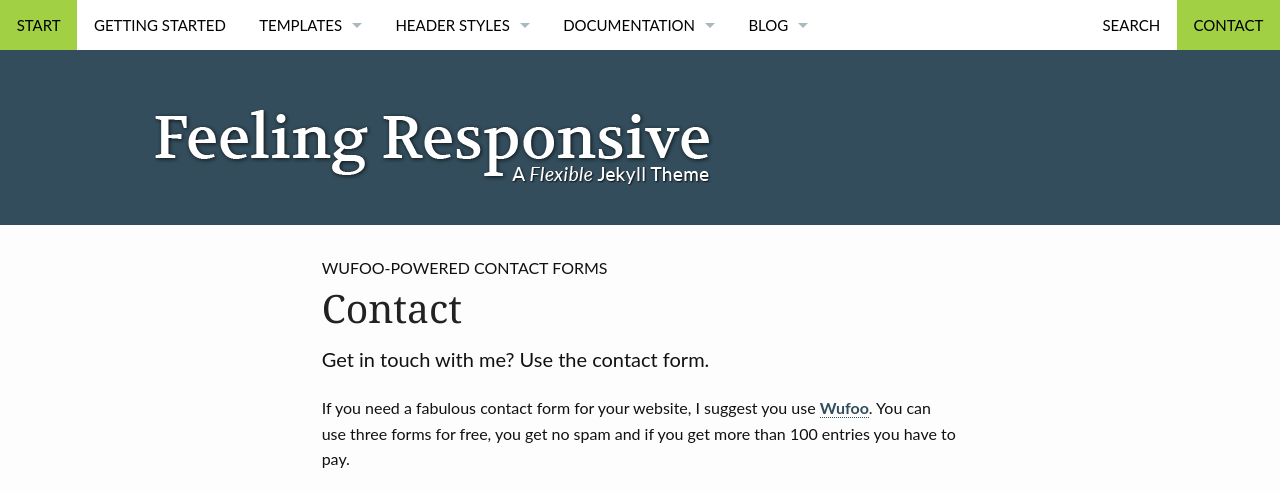
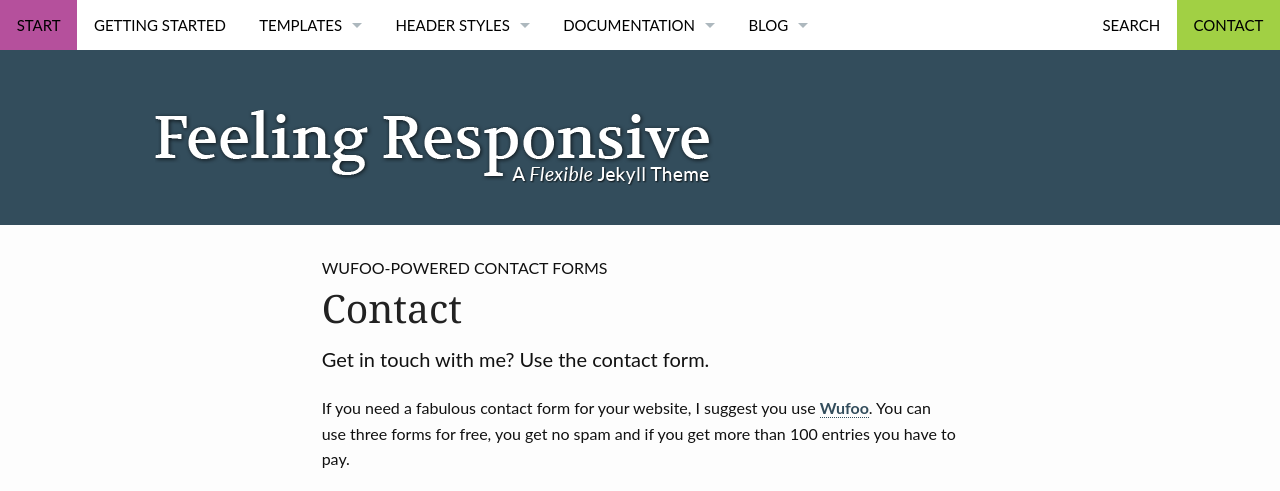
Before and after one commit to inspiradanacomputacao/inspiradanacomputacao.github.io, a Jekyll site: the page built from pages/contact.md, in a window 1280 px wide. Shown: the top 491 px of the page. Built offline with Jekyll 4.4.1, drawn with Linux system fonts in a browser that asks for light colours.

Commit message:
#5 Alterando cores do menu

```diff
--- a/_sass/foundation-components/_top-bar.scss
+++ b/_sass/foundation-components/_top-bar.scss
@@ -33,7 +33,7 @@
 $topbar-link-font-size: rem-calc(13) !default;
 $topbar-link-hover-lightness: -10% !default; // Darken by 10%
 $topbar-link-bg: $topbar-bg !default;
-$topbar-link-bg-hover: $oil !default;
+$topbar-link-bg-hover: #B5509C;
 $topbar-link-bg-color-hover: $charcoal !default;
 $topbar-link-bg-active: $primary-color !default;
 $topbar-link-bg-active-hover: scale-color($primary-color, $lightness: -14%) !default;
@@ -49,8 +49,8 @@
 $topbar-dropdown-bg: $oil !default;
 $topbar-dropdown-link-color: $white !default;
 $topbar-dropdown-link-color-hover: $topbar-link-color-hover !default;
-$topbar-dropdown-link-bg: $oil !default;
-$topbar-dropdown-link-bg-hover: $oil !default;
+$topbar-dropdown-link-bg: #8E236B;
+$topbar-dropdown-link-bg-hover: #B5509C;
 $topbar-dropdown-link-weight: $font-weight-normal !default;
 $topbar-dropdown-toggle-size: 5px !default;
 $topbar-dropdown-toggle-color: $white !default;
```
